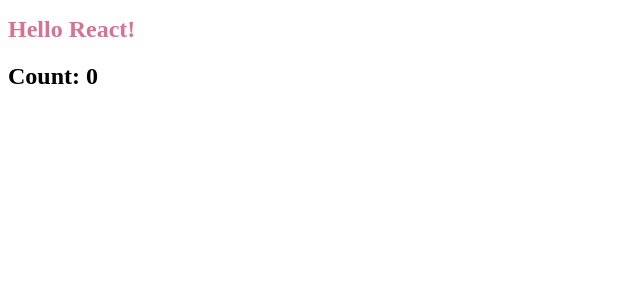
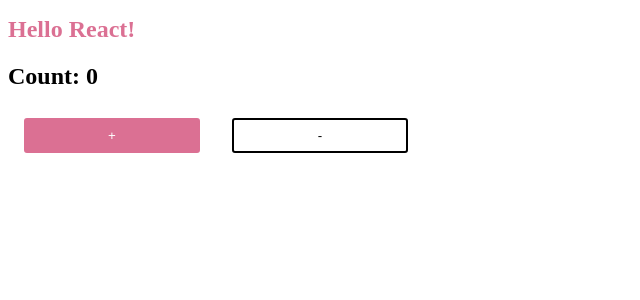
Before and after one commit to martintsan/react-boilerplate, a React app: page / in a window 1280 px wide. Shown: the top 300 px of the page, without its empty margins (0-640 px from the left). Built offline with nearby package versions, Linux system fonts and the light colour scheme.

Commit message:
Used async load webpack

```diff
--- a/package.json
+++ b/package.json
@@ -14,6 +14,7 @@
     "@babel/cli": "^7.5.5",
     "@babel/core": "^7.5.5",
     "@babel/plugin-proposal-class-properties": "^7.5.5",
+    "@babel/plugin-syntax-dynamic-import": "^7.2.0",
     "@babel/preset-env": "^7.5.5",
     "@babel/preset-react": "^7.0.0",
     "babel-loader": "^8.0.6",
@@ -25,6 +26,8 @@
     "webpack-merge": "^4.2.1"
   },
   "dependencies": {
+    "@babel/polyfill": "^7.4.4",
+    "core-js": "2",
     "prop-types": "^15.7.2",
     "react": "^16.8.6",
     "react-dom": "^16.8.6",
--- a/src/App.js
+++ b/src/App.js
@@ -1,5 +1,7 @@
-import React, { Component } from 'react'
-import styled from 'styled-components'
+import React, { Component, Suspense } from 'react'
+// import Warning from './Warning'
+const Warning = React.lazy(() => import('./Warning'))
+import styled, { css } from 'styled-components'
 
 const Title = styled.h1`
   font-family: 'Helvetica,Arial,sans-serif';
@@ -7,9 +9,41 @@
   color: palevioletred;
 `
 
+const Button = styled.button`
+  display: inline-block;
+  border-radius: 3px;
+  padding: 0.5rem 0;
+  margin: 0.5rem 1rem;
+  width: 11rem;
+  background: transparent;
+  color: black;
+  border: 2px solid black;
+  cursor: pointer;
+
+  ${props =>
+    props.primary &&
+    css`
+      border-color: palevioletred;
+      background: palevioletred;
+      color: white;
+    `}
+`
+
 export default class App extends Component {
   state = {
     count: 0
+  }
+
+  increment() {
+    this.setState(state => ({
+      count: state.count + 1
+    }))
+  }
+
+  decrement() {
+    this.setState(state => ({
+      count: state.count - 1
+    }))
   }
 
   render() {
@@ -17,6 +51,15 @@
       <div>
         <Title>Hello React!</Title>
         <h2>Count: {this.state.count} </h2>
+        {this.state.count > 10 ? (
+          <Suspense fallback={null}>
+            <Warning />
+          </Suspense>
+        ) : null}
+        <Button primary onClick={() => this.increment()}>
+          +
+        </Button>
+        <Button onClick={() => this.decrement()}>-</Button>
       </div>
     )
   }
--- /dev/null
+++ b/src/Warning.js
@@ -0,0 +1,2 @@
+import React from 'react'
+export default () => <span className="warning">Take it easy!</span>
--- a/src/index.js
+++ b/src/index.js
@@ -1,5 +1,6 @@
 import React from 'react'
 import ReactDOM from 'react-dom'
 import App from './App.js'
+import '@babel/polyfill'
 
 ReactDOM.render(<App />, document.getElementById('app'))
--- a/webpack.config.base.js
+++ b/webpack.config.base.js
@@ -14,8 +14,21 @@
         loader: 'babel-loader',
         exclude: /node_modules/,
         options: {
-          presets: ['@babel/preset-env', '@babel/preset-react'],
-          plugins: ['@babel/plugin-proposal-class-properties']
+          presets: [
+            [
+              '@babel/preset-env',
+              {
+                targets: ['last 2 versions', 'not dead', 'not < 2%'],
+                useBuiltIns: 'entry',
+                corejs: '2'
+              }
+            ],
+            '@babel/preset-react'
+          ],
+          plugins: [
+            '@babel/plugin-proposal-class-properties',
+            '@babel/plugin-syntax-dynamic-import'
+          ]
         }
       }
     ]
```
Also changed, not shown: 2 other files (tests, documents, lock files or other folders).
